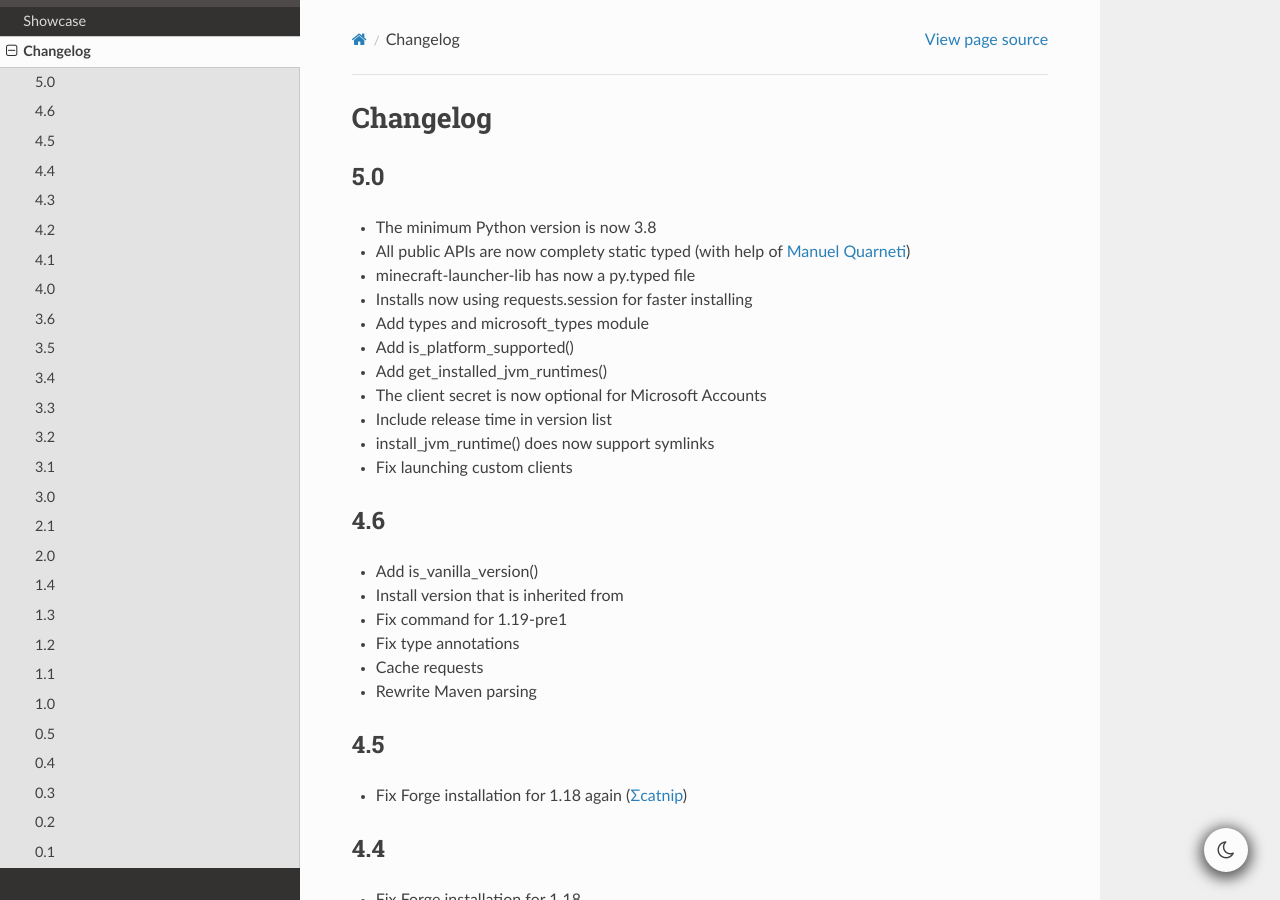
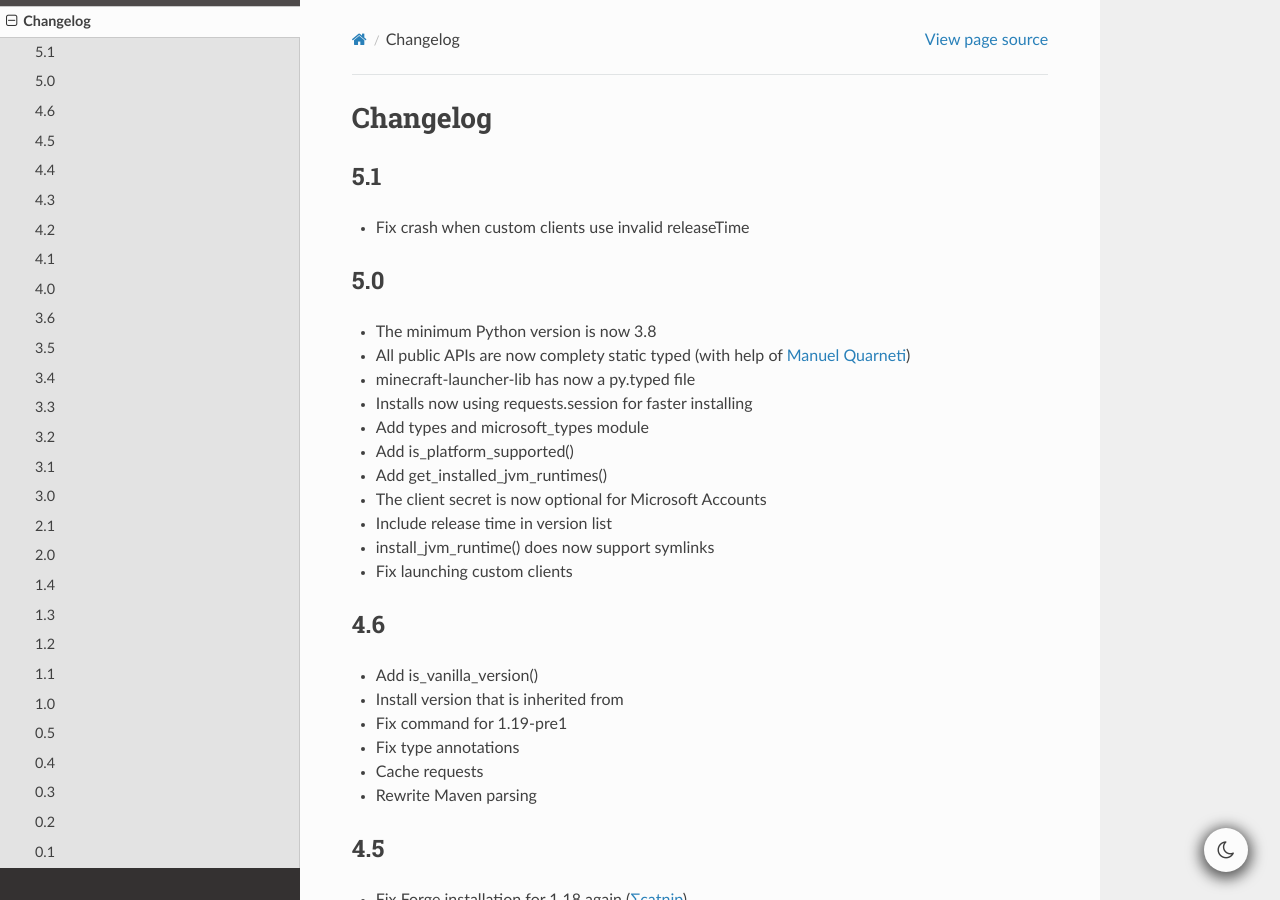
Before and after one commit to JakobDev/minecraft-launcher-lib, a Sphinx documentation site: the page built from doc/changelog.rst, in a window 1280 px wide and 900 px high. Built offline with Sphinx 7.4.7 and the Read the Docs theme 2.0.0, drawn with Linux system fonts in a browser that asks for light colours; pages that are not in the unit, such as notebooks, are missing from menus; the version number could not be read and is left out.

Commit message:
Bump version

```diff
--- a/doc/changelog.rst
+++ b/doc/changelog.rst
@@ -1,5 +1,10 @@
 Changelog
 ==================================================
+
+-------------------------
+5.1
+-------------------------
+- Fix crash when custom clients use invalid releaseTime
 
 -------------------------
 5.0
--- a/minecraft_launcher_lib/version.txt
+++ b/minecraft_launcher_lib/version.txt
@@ -1 +1 @@
-5.0
+5.1
```
